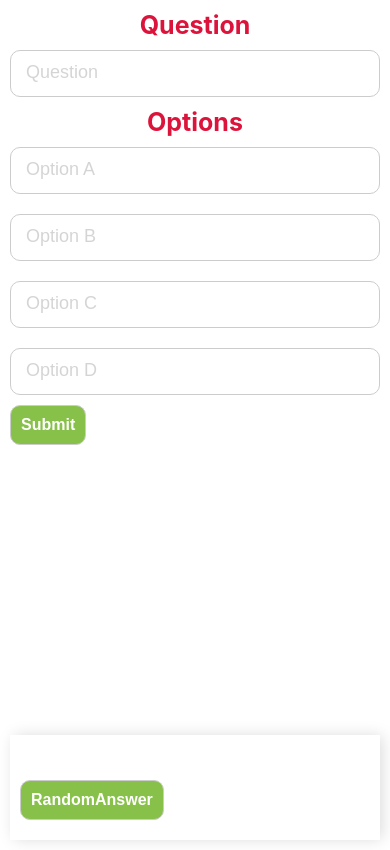
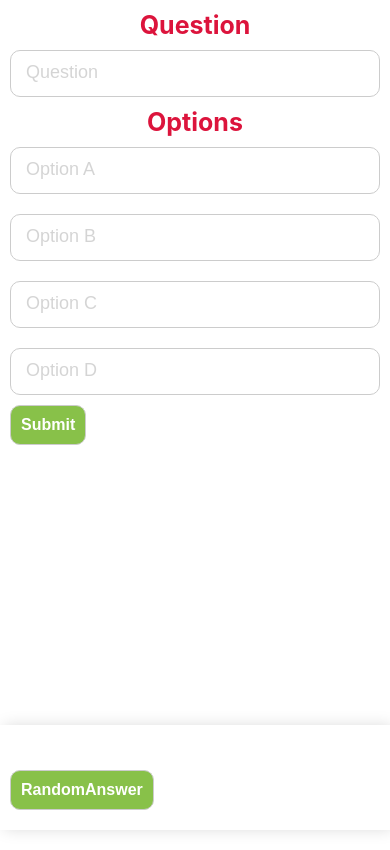
Before and after one commit to charles-ekube/choice-maker, a React (Create React App) app: page / in a window 390 px wide. Built offline with nearby package versions, Linux system fonts and the light colour scheme.

Commit message:
Update App.css

```diff
--- a/src/App.css
+++ b/src/App.css
@@ -68,7 +68,7 @@ nav {
 }
 
 @media only screen and (max-width:500px) {
-    body {
+    .homeSection {
         padding:10px;
     }
     .display-section {
```
